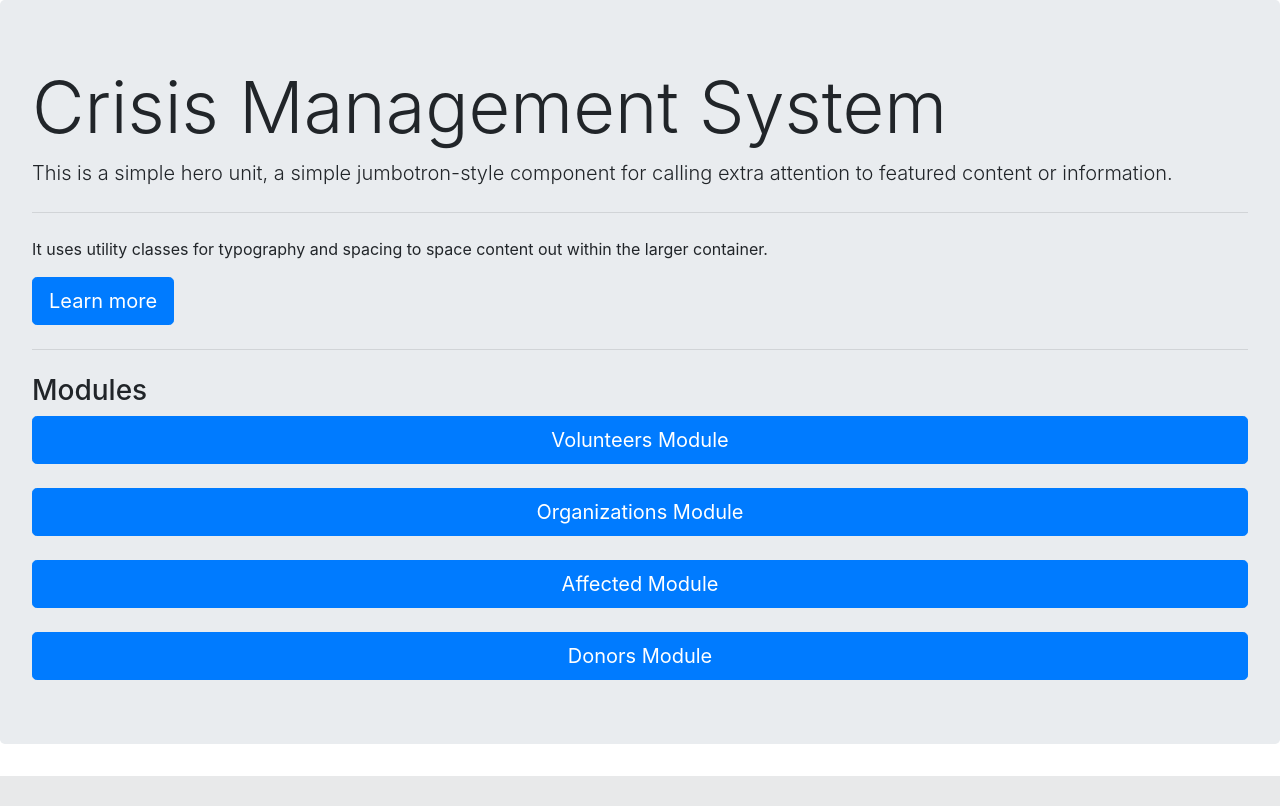
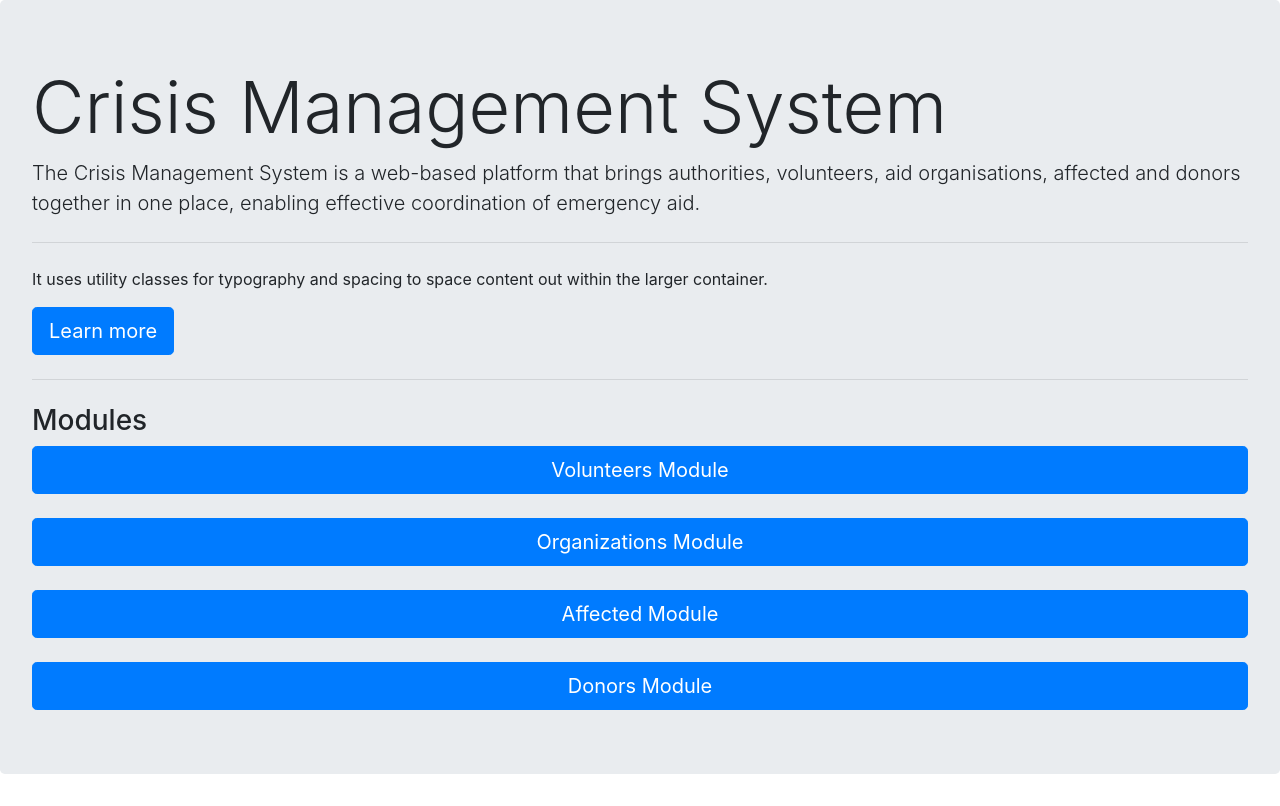
Before and after one commit to IO2024FTIMS/SKPH, a Flask app: page / in a window 1280 px wide. Shown: the part 56-862 px from the top of the page. Before the commit the page ends 832 px from the top, so only its background shows below. Run offline with Flask 3, Linux system fonts and the light colour scheme; some libraries are stand-ins or nearby versions.

Commit message:
translations

```diff
--- a/app/templates/donors/create_donation.jinja
+++ b/app/templates/donors/create_donation.jinja
@@ -19,7 +19,7 @@
           </div>
           <div>
             <label for="donor_id">{{ _("Donor:") }}</label>
-            <select id="donor_id" name="donor_id" required>
+            <select class="form-control" id="donor_id" name="donor_id" required>
               {% for donor in donors %}
               <option value="{{ donor.donor_id }}">{{ donor.name }} {{ donor.surname }}
               </option>
@@ -28,11 +28,12 @@
           </div>
           <div>
             <label for="donation_type">{{ _("Type:") }}</label>
-            <select id="donation_type" name="donation_type" required>
+            <select class="form-control" id="donation_type" name="donation_type" required>
               <option value="money">{{ _("Money") }}</option>
               <option value="item">{{ _("Item") }}</option>
             </select>
           </div>
+          <br>
           <div>
             <button type="submit" class="btn btn-primary">{{ _("Confirm Donation") }}</button>
           </div>
--- a/app/templates/index.jinja
+++ b/app/templates/index.jinja
@@ -5,8 +5,11 @@
 {% block content %}
 <div class="jumbotron">
   <h1 class="display-3">{{ _("Crisis Management System") }}</h1>
-  <p class="lead">This is a simple hero unit, a simple jumbotron-style component for calling extra attention to
-    featured content or information.</p>
+  <p class="lead">
+    {{_("""The Crisis Management System is a web-based platform that brings authorities,
+    volunteers, aid organisations, affected and donors together in one place,
+    enabling effective coordination of emergency aid.""") }}
+  </p>
   <hr class="my-4">
   <p>It uses utility classes for typography and spacing to space content out within the larger container.</p>
   <p class="lead">
```
Also changed, not shown: translations/pl/LC_MESSAGES/messages.po, 1 other file.
